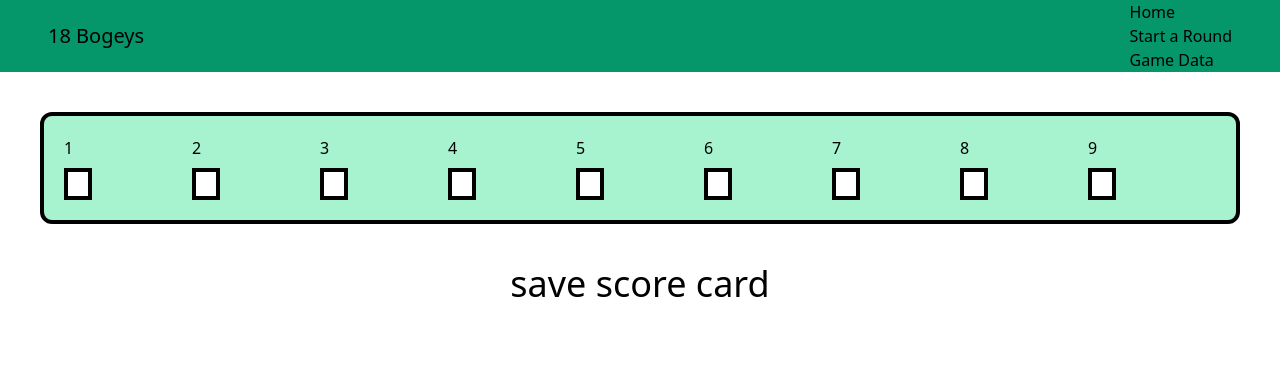
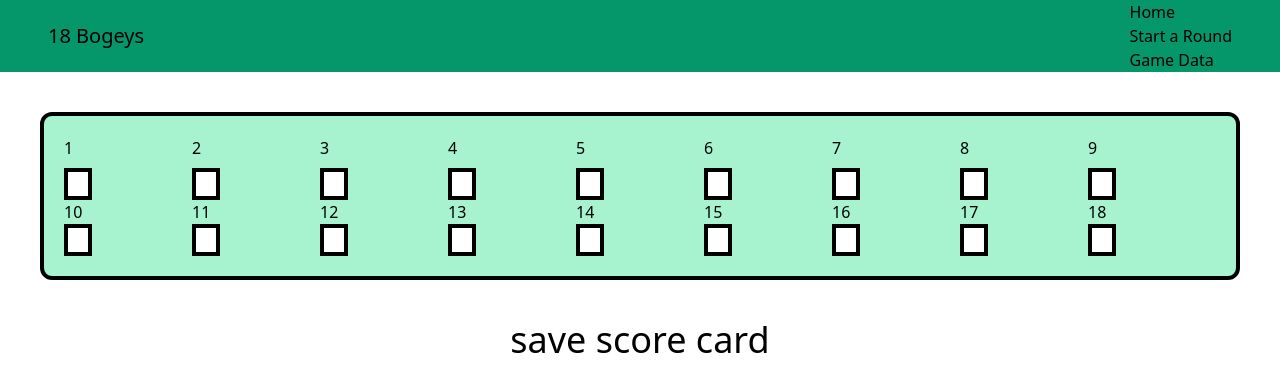
Before and after one commit to MattMoyka/18-Bogeys, a React (Create React App) app in the folder client/: page /newround/1/scorecard in a window 1280 px wide. Shown: the top 392 px of the page. Built offline with nearby package versions, Linux system fonts and the light colour scheme; no server answers.

Commit message:
ten through eighteenth hole added to scorecard

```diff
--- a/client/src/Forms/ScorecardForm.jsx
+++ b/client/src/Forms/ScorecardForm.jsx
@@ -2,8 +2,6 @@
 
 
 export default function ScorecardForm(props) {
-
-
 
   return (
     <form onSubmit={props.handleSubmit}>
@@ -20,6 +18,16 @@ export default function ScorecardForm(props) {
         <input className='w-7 border-4 border-black' type='text' value={props?.seven} onChange={e => props.setSeven(e.target.value)} />
         <input className='w-7 border-4 border-black' type='text' value={props?.eight} onChange={e => props.setEight(e.target.value)} />
         <input className='w-7 border-4 border-black' type='text' value={props?.nine} onChange={e => props.setNine(e.target.value)} />
+        <div>10</div><div>11</div><div>12</div><div>13</div><div>14</div><div>15</div><div>16</div><div>17</div><div>18</div>
+        <input className='w-7 border-4 border-black' type='text' value={props?.ten} onChange={e => props.setTen(e.target.value)} />
+        <input className='w-7 border-4 border-black' type='text' value={props?.eleven} onChange={e => props.setEleven(e.target.value)} />
+        <input className='w-7 border-4 border-black' type='text' value={props?.twelve} onChange={e => props.setTwelve(e.target.value)} />
+        <input className='w-7 border-4 border-black' type='text' value={props?.thirteen} onChange={e => props.setThirteen(e.target.value)} />
+        <input className='w-7 border-4 border-black' type='text' value={props?.fourteen} onChange={e => props.setFourteen(e.target.value)} />
+        <input className='w-7 border-4 border-black' type='text' value={props?.fifteen} onChange={e => props.setFifteen(e.target.value)} />
+        <input className='w-7 border-4 border-black' type='text' value={props?.sixteen} onChange={e => props.setSixteen(e.target.value)} />
+        <input className='w-7 border-4 border-black' type='text' value={props?.seventeen} onChange={e => props.setSeventeen(e.target.value)} />
+        <input className='w-7 border-4 border-black' type='text' value={props?.eighteen} onChange={e => props.setEighteen(e.target.value)} />
       </div>
       <button>save score card</button>
     </form>
```
